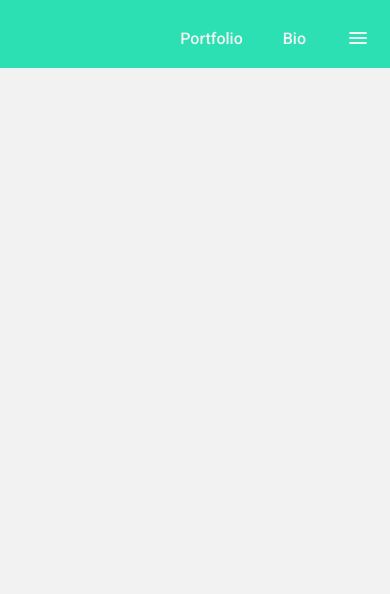
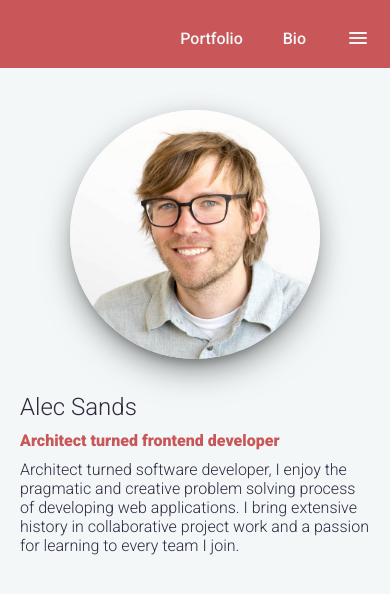
Before and after one commit to AlecSands/PersonalWebsite, a React (Create React App) app in the folder react-tdd/: page / in a window 390 px wide. Shown: the top 594 px of the page. Built offline with nearby package versions, Linux system fonts and the light colour scheme.

Commit message:
added bio module with responsive styling

```diff
--- a/react-tdd/src/App.js
+++ b/react-tdd/src/App.js
@@ -10,6 +10,7 @@ import Header from './Header';
 import ImageCard from './ImageCard';
 import HeadingCard from './HeadingCard';
 import DescriptionCard from './DescriptionCard';
+import ContentContainer from './ContentContainer';
 
 import lifecycle from './images/Commercial_Lifecycle-Filter.png'
 import synergies from './images/Synergies-Highlight.png'
@@ -18,6 +19,8 @@ function App() {
   return (
     <div className="App">
       <Header />
+      <div className="headerSpacer"></div>
+      <ContentContainer name="Bio"/>
     </div>
   );
 }
--- a/react-tdd/src/App.scss
+++ b/react-tdd/src/App.scss
@@ -22,6 +22,16 @@ a {
 ul {
   margin: 0px;
   padding: 0px;
+}
+
+.headerSpacer {
+  height: 59px;
+}
+
+@media screen and (max-width: 750px) {
+  .headerSpacer {
+    height: 70px;
+  }
 }
 
 
--- /dev/null
+++ b/react-tdd/src/BioModule.js
@@ -0,0 +1,25 @@
+import React from 'react';
+import './BioModule.scss';
+import HeadshotImage from './images/alec-headshot.jpg';
+
+function BioModule () {
+  return (
+    <div className="BioModule">
+      <div className="image">
+        <img className="headshot" src={HeadshotImage}/>
+      </div>
+      <div className="text">
+        <h1>Alec Sands</h1>
+        <h3>Architect turned frontend developer</h3>
+        <p>
+          Architect turned software developer, I enjoy the pragmatic and creative
+          problem solving process of developing web applications. I bring extensive
+          history in collaborative project work and a passion for learning to every
+          team I join.
+        </p>
+      </div>
+    </div>
+  )
+};
+
+export default BioModule;
--- /dev/null
+++ b/react-tdd/src/BioModule.scss
@@ -0,0 +1,70 @@
+@import "styles/colors.scss";
+
+// .BioModule {
+//   column-count: 4;
+//   padding-top: 40px;
+// }
+//
+// img.headshot {
+//   width: 100%;
+//   border-radius: 50%;
+//   box-shadow: $dark-shadow;
+// }
+//
+// .text {
+//
+// }
+
+.BioModule {
+  display: flex;
+  flex-wrap: wrap;
+  padding-top: 20px;
+  margin: -15px;
+
+  // background-color: $dark-accents;
+  border-radius: 5px;
+}
+
+img.headshot {
+  width: 100%;
+  max-width: 250px;
+  border-radius: 50%;
+  box-shadow: $dark-shadow;
+  flex: 300px;
+  margin: auto;
+}
+
+.BioModule .text {
+  flex: 400px;
+  padding: 15px;
+  font-family: $main-font;
+
+  h1 {
+    color: $dark-shades;
+    font-weight: 300;
+    font-size: 24px;
+    padding-bottom: 10px;
+  }
+
+  h3 {
+    color: $main-brand-color;
+    font-weight: 900;
+    font-size: 16px;
+    padding-bottom: 10px;
+  }
+
+  p {
+    color: $dark-shades;
+    font-weight: 300;
+  }
+
+  .thin {
+    font-weight: 700;
+    color: $main-brand-color;
+  }
+}
+
+.BioModule .image {
+  padding: 15px;
+  margin: auto;
+}
--- /dev/null
+++ b/react-tdd/src/ContentContainer.js
@@ -0,0 +1,22 @@
+import React from 'react';
+import './ContentContainer.scss';
+import BioModule from "./BioModule"
+
+function ContentContainer (props) {
+  let contentModule;
+  if (props.name == "Bio") {
+    contentModule = <BioModule />;
+  }
+
+  return (
+    <div className="ContentContainer section">
+      <div className="container">
+        <div className="content">
+          {contentModule}
+        </div>
+      </div>
+    </div>
+  );
+}
+
+export default ContentContainer;
--- /dev/null
+++ b/react-tdd/src/ContentContainer.scss
@@ -0,0 +1,25 @@
+@import 'styles/colors.scss';
+
+.ContentContainer.section {
+  width: 100%;
+  background-color: $light-shades;
+
+  .container {
+    padding: 20px;
+
+    .content {
+      max-width: 1100px;
+      width: 100%;
+      margin: auto;
+    }
+  }
+}
+
+
+
+
+
+p {
+  margin: 0px;
+  padding: 0px;
+}
--- a/react-tdd/src/Header.scss
+++ b/react-tdd/src/Header.scss
@@ -5,16 +5,16 @@ nav {
   top: 0px;
 }
 
-.section {
+.Nav.section {
   width: 100%;
   background-color: $main-brand-color;
 }
 
-.container {
+.Nav .container {
   padding: 20px;
 }
 
-.content {
+.Nav .content {
   max-width: 1100px;
   width: 100%;
   margin: auto;
@@ -51,7 +51,7 @@ nav {
     display: none;
   }
 
-  .content {
+  .Nav .content {
     column-count: 1;
   }
 }
--- a/react-tdd/src/styles/colors.scss
+++ b/react-tdd/src/styles/colors.scss
@@ -1,11 +1,18 @@
-$light-shades: #F2F2F3;
-$light-accents: #8D9477;
+// $light-shades: #F2F2F3;
+// $light-accents: #8D9477;
+// $light-shades-trans: rgba(242, 242, 243, .2);
+// $main-brand-color: #2DE0B3;
+// $main-brand-color-dark: #159172;
+// $dark-accents: #6D645C;
+// $dark-shades: #2B2B3C;
+$light-shades: #F3F7F7;
+$light-accents: #E79FA0;
 $light-shades-trans: rgba(242, 242, 243, .2);
-$main-brand-color: #2DE0B3;
+$main-brand-color: #C95658;
 $main-brand-color-dark: #159172;
-$dark-accents: #6D645C;
-$dark-shades: #2B2B3C;
-$dark-shadow: 0 10px 20px -12px rgba(0, 0, 0, 0.42), 0 3px 20px 0px rgba(0, 0, 0, 0.12), 0 8px 10px -5px rgba(0, 0, 0, 0.2);
+$dark-accents: #8C8FA7;
+$dark-shades: #2E2940;
+$dark-shadow: 0 16px 38px -12px rgba(0, 0, 0, 0.56), 0 4px 25px 0px rgba(0, 0, 0, 0.12), 0 8px 10px -5px rgba(0, 0, 0, 0.2);
 $light-shadow: 0 10px 20px -12px rgba(109, 100, 92, 0.8), 0 3px 20px 0px rgba(109, 100, 92, 0.5), 0 8px 10px -5px rgba(109, 100, 92, 0.5);
 $main-font: 'Roboto', sans-serif;
 $standard-transition-duration: .8s;
```
Also changed, not shown: react-tdd/src/images/alec-headshot.jpg (added).
